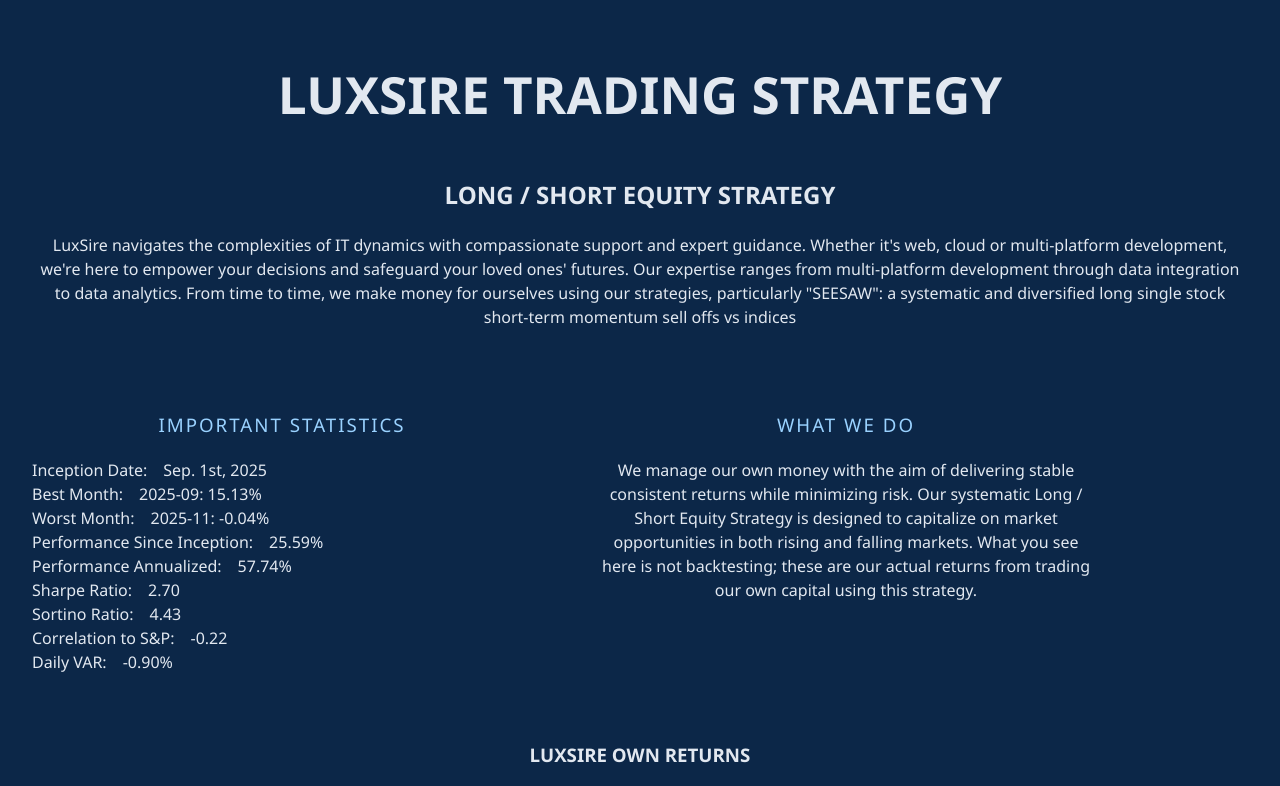
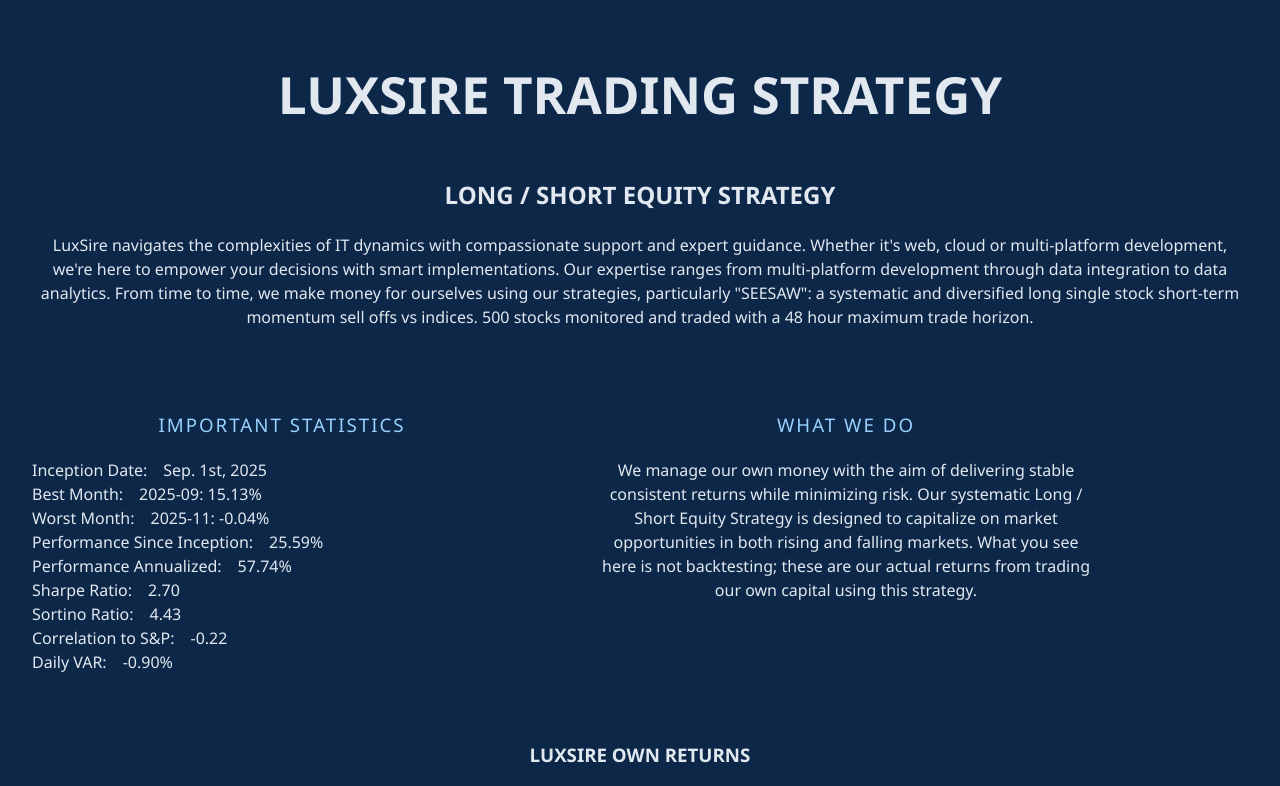
Before and after one commit to LuxSire/Trading_Strategy, a React (Vite) app: page /Trading_Strategy/performance in a window 1280 px wide. Shown: the top 786 px of the page. Built offline with nearby package versions, Linux system fonts and the light colour scheme.

Commit message:
fixed returns

```diff
--- a/src/Trading.jsx
+++ b/src/Trading.jsx
@@ -173,10 +173,12 @@
       LuxSire navigates the complexities of IT dynamics
       with compassionate support and expert guidance.
       Whether it's web, cloud or multi-platform development,
-      we're here to empower your decisions and safeguard your loved ones' futures.
+      we're here to empower your decisions with smart implementations.
       Our expertise ranges from multi-platform development through data integration
-      to data analytics. From time to time, we make money for ourselves using our strategies, particularly "SEESAW":
-      a systematic and diversified long single stock short-term momentum sell offs vs indices
+      to data analytics.
+      From time to time, we make money for ourselves using our strategies, particularly "SEESAW":
+      a systematic and diversified long single stock short-term momentum sell offs vs indices.
+      500 stocks monitored and traded with a 48 hour maximum trade horizon.
     </p>
   </div>
 </div>
```
Also changed, not shown: 1 other file (tests, documents, lock files or other folders).
